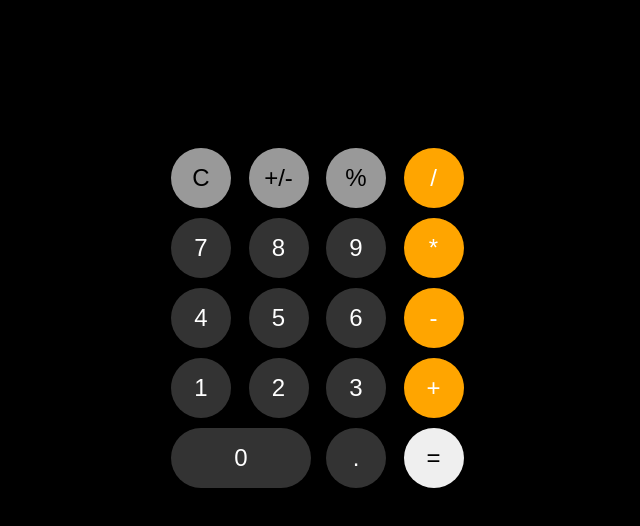
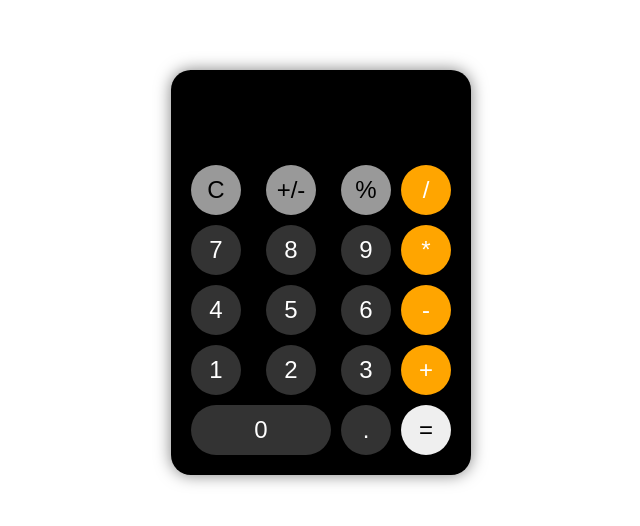
Before and after one commit to dpkreativ/calculator-app, a plain HTML site: page index.html in a window 1280 px wide. Shown: the part 128-654 px from the top of the page, without its empty margins (319-959 px from the left). Drawn offline with Linux system fonts and the light colour scheme.

Commit message:
Refactor: Layout updates

```diff
--- a/style.css
+++ b/style.css
@@ -1,9 +1,15 @@
+* {
+  margin: 0;
+  padding: 0;
+  box-sizing: border-box;
+}
+
 body {
   display: flex;
   justify-content: center;
   align-items: center;
   height: 100vh;
-  background: black;
+  /* background: black; */
   color: white;
   font-family: Arial, sans-serif;
 }
@@ -12,6 +18,7 @@ body {
   background: black;
   padding: 20px;
   border-radius: 20px;
+  box-shadow: 0 0 16px rgba(0, 0, 0, 0.5);
 }
 .display {
   width: 100%;
@@ -29,8 +36,8 @@ body {
   gap: 10px;
 }
 button {
-  width: 60px;
-  height: 60px;
+  width: 50px;
+  height:50px;
   font-size: 1.5em;
   border: none;
   border-radius: 50%;
```
